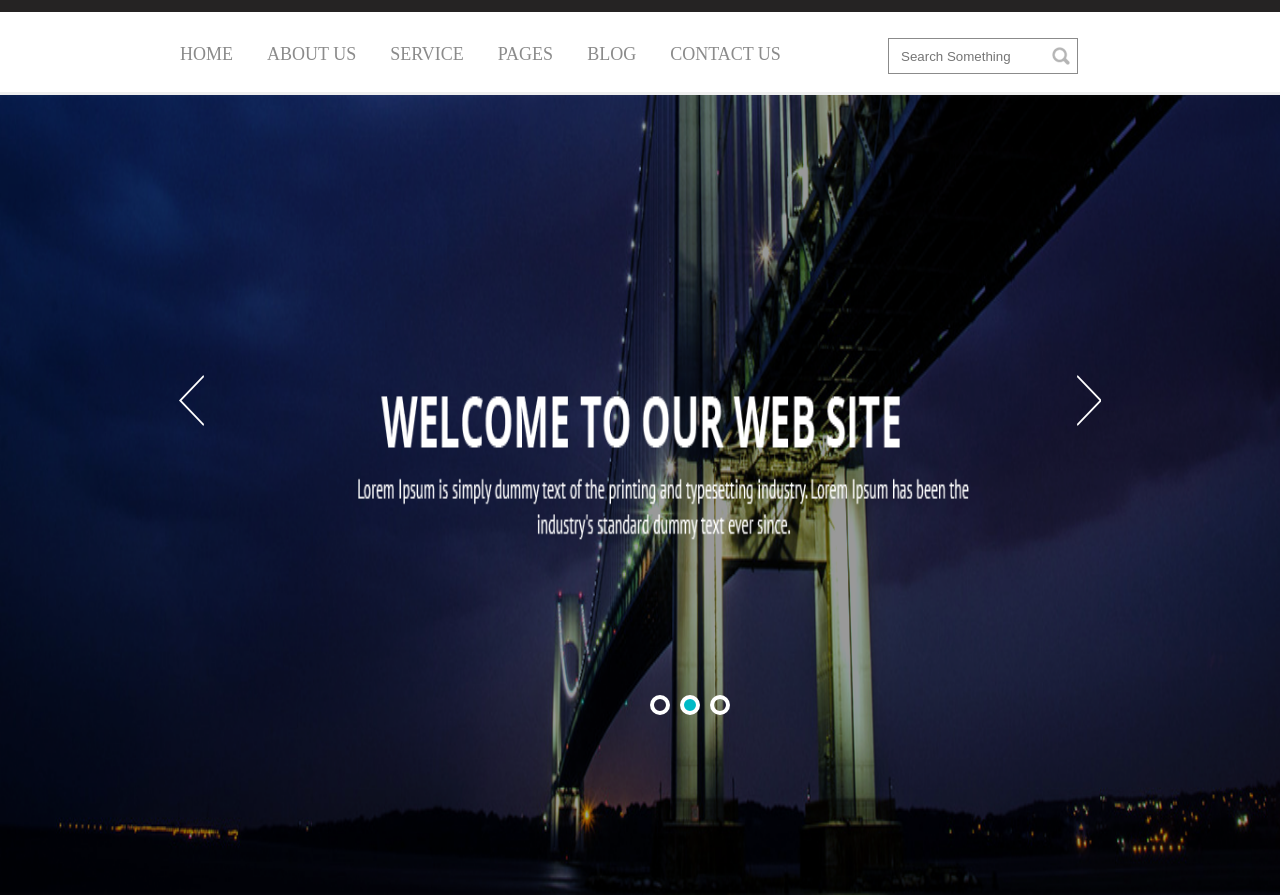
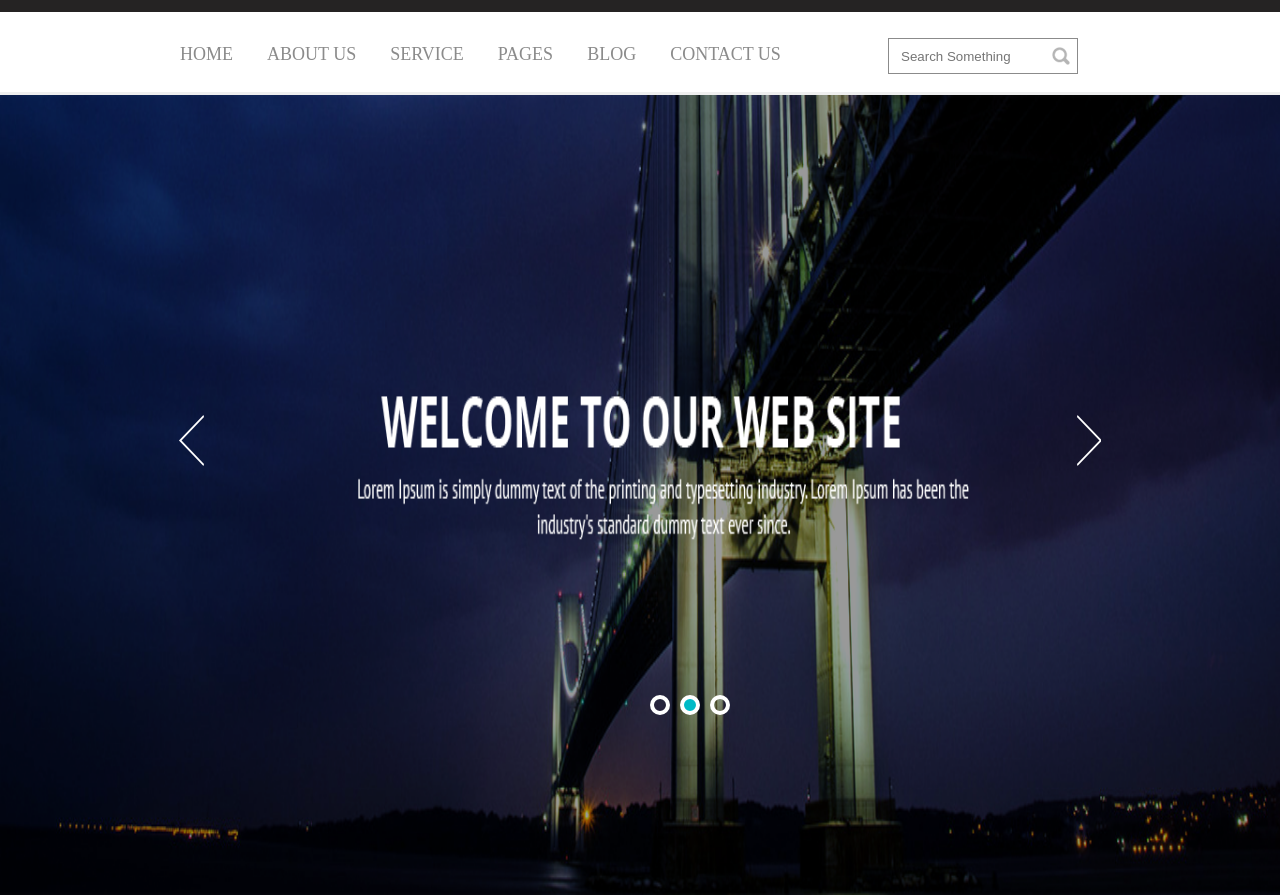
Before and after one commit to leonardoodilon/escolafrontend, a plain HTML site: page index.html in a window 1280 px wide. Shown: the part 48-943 px from the top of the page. Drawn offline with nearby package versions, Linux system fonts and the light colour scheme.

Commit message:
atualização3

```diff
--- a/css/main.css
+++ b/css/main.css
@@ -98,7 +98,7 @@ button.slick-prev{
     background-image: url("/img/anterior.png");
     position: absolute;
     z-index: 9;
-    top: 35%;
+    top: 40%;
     left: 14%;
 }
 button.slick-next{
@@ -110,7 +110,7 @@ button.slick-next{
     background-image: url("/img/next.png");
     position: absolute;
     z-index: 9;
-    top: 35%;
+    top: 40%;
     right: 14%;
 }
 .slick-list {
```
